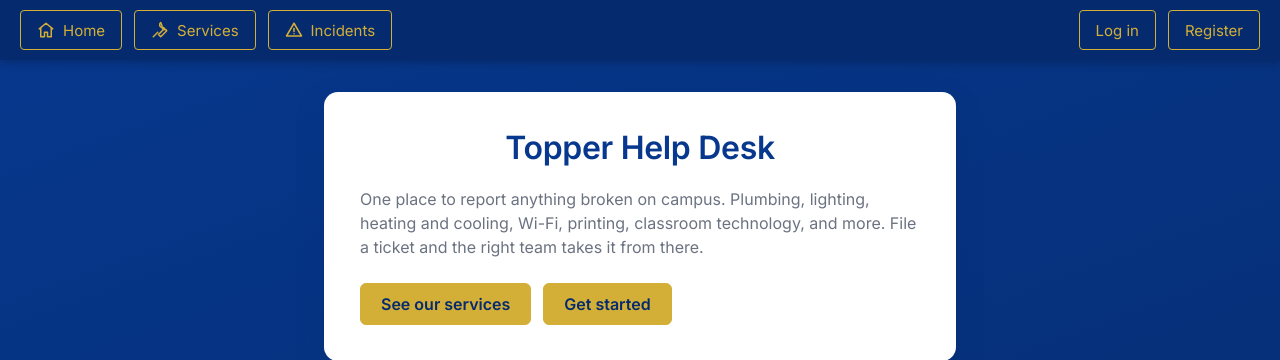
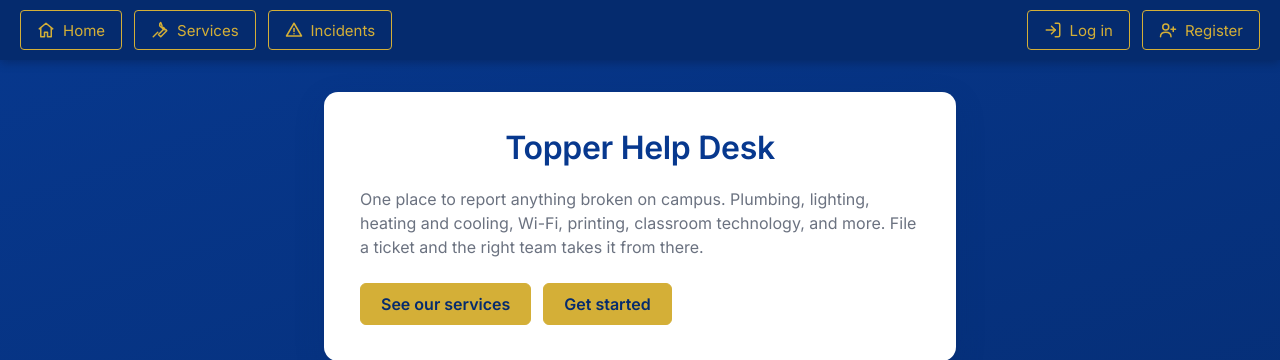
Before and after one commit to ZiedRbd/COSC-3339-Fall-2026-Term-Project, a Django app: page / in a window 1280 px wide. Shown: the top 360 px of the page. Run offline with Django 5.2, Linux system fonts and the light colour scheme.

Commit message:
Login and register icons added

```diff
--- a/templates/base.html
+++ b/templates/base.html
@@ -99,8 +99,24 @@
                 <button type="submit" class="nav-btn logout-btn">Log out</button>
             </form>
             {%elif not user.is_authenticated and request.resolver_match.url_name != 'login' and request.resolver_match.url_name != 'register'%}
-                <a href="{% url 'login' %}" class="nav-btn">Log in</a>
-                <a href="{% url 'register' %}" class="nav-btn">Register</a>
+                <a href="{% url 'login' %}" class="nav-btn nav-icon">
+                    <svg width="22" height="22" viewBox = "0 0 24 24" fill="none" stroke="currentColor"
+                    stroke-width="2" stroke-linecap="round" stroke-linejoin="round">
+                <path d="M15 3h4a2 2 0 0 1 2 2v14a2 2 0 0 1-2 2h-4"/>
+                <path d="M10 17l5-5-5-5"/>
+                <path d="M15 12H3"/>
+                </svg>
+                    Log in
+                </a>
+                <a href="{% url 'register' %}" class="nav-btn nav-icon">
+                   <svg width="22" height="22" viewBox="0 0 24 24" fill="none" stroke="currentColor"
+                    stroke-width="2" stroke-linecap="round" stroke-linejoin="round">
+                <circle cx="9" cy="8" r="4"/>
+                <path d="M2 21c0-4 3-6 7-6s7 2 7 6"/>
+                <path d="M19 8v6"/>
+                <path d="M16 11h6"/>
+                </svg>
+                Register</a>
         {% endif %}
         </div>
     </nav>
```
